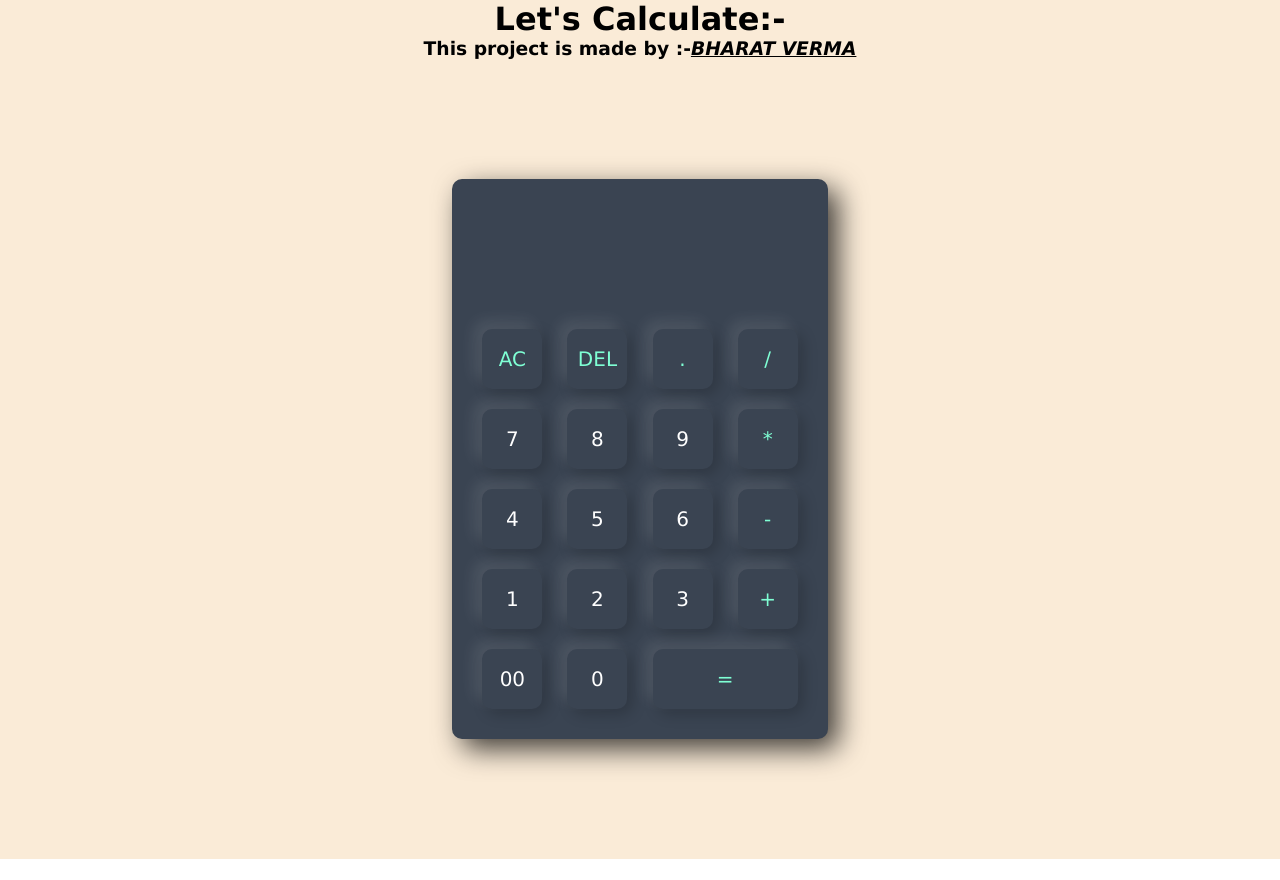
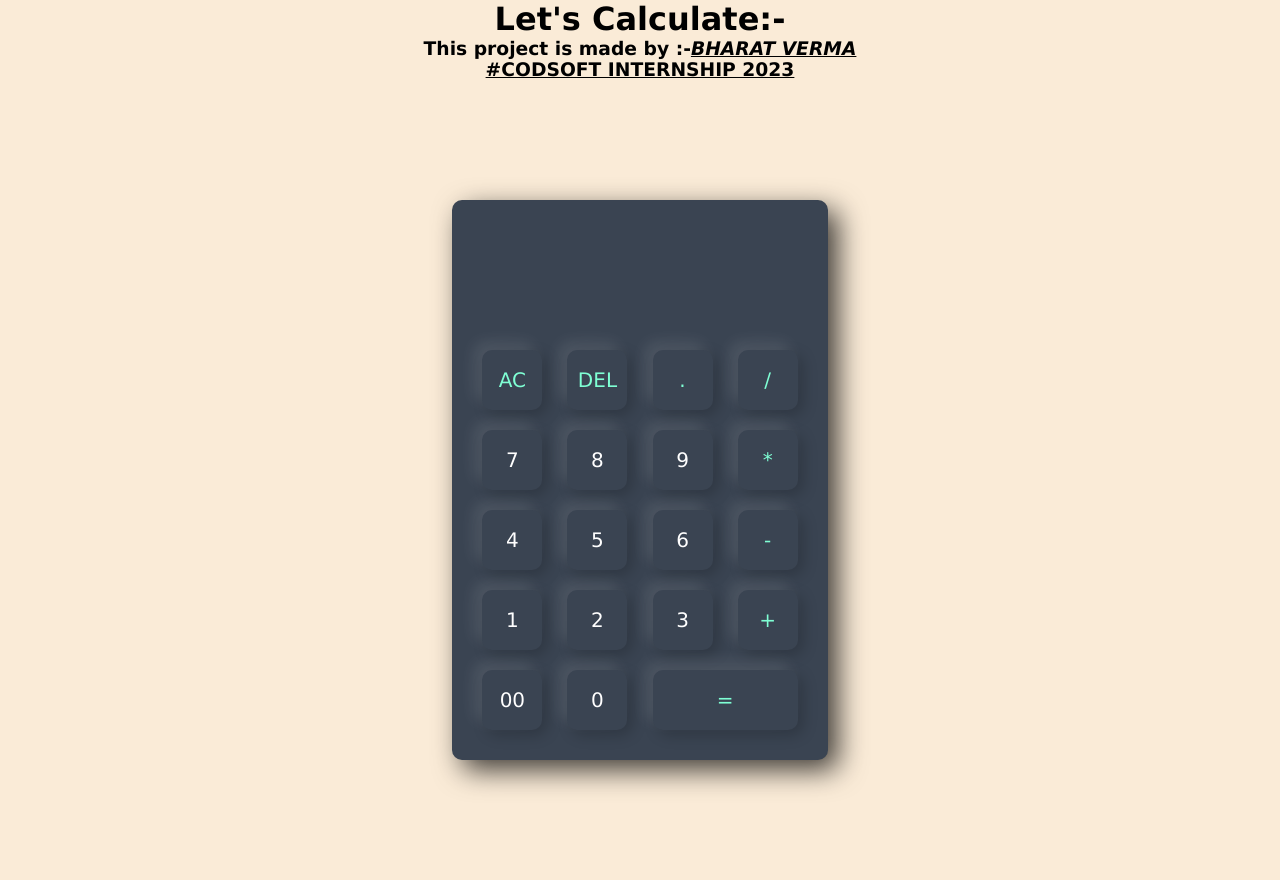
Before and after one commit to Bharat-vivek/CODSOFT, a plain HTML site: page index.htm in a window 1280 px wide. Before the commit the page ends 859 px from the top, so only its background shows below. Drawn offline with Linux system fonts and the light colour scheme.

Commit message:
Update index.htm

```diff
--- a/index.htm
+++ b/index.htm
@@ -11,6 +11,7 @@
 <body>
     <h1> Let's Calculate:-</h1>
     <h3>This project is made by :- <i> <u>BHARAT VERMA</i></u></h3>
+    <h3><u>#CODSOFT INTERNSHIP 2023</u></h3>
     <div class="container">
 
         <div class="calculator">
```
